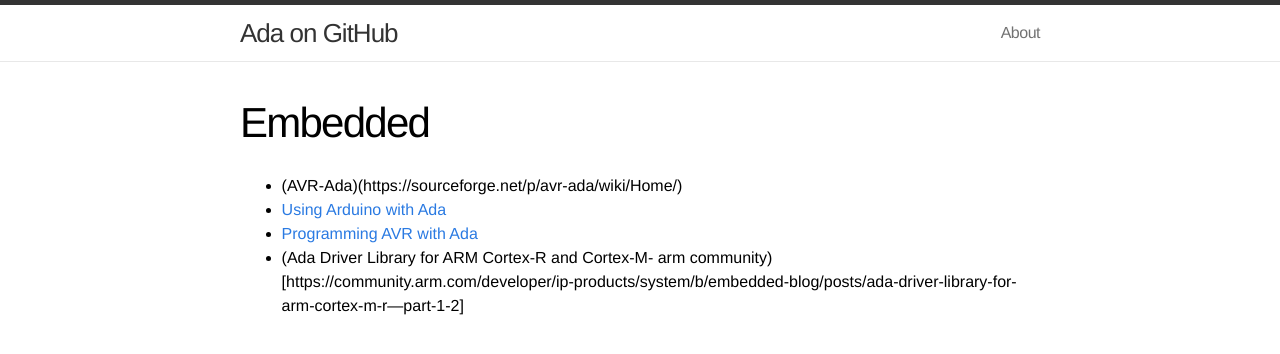
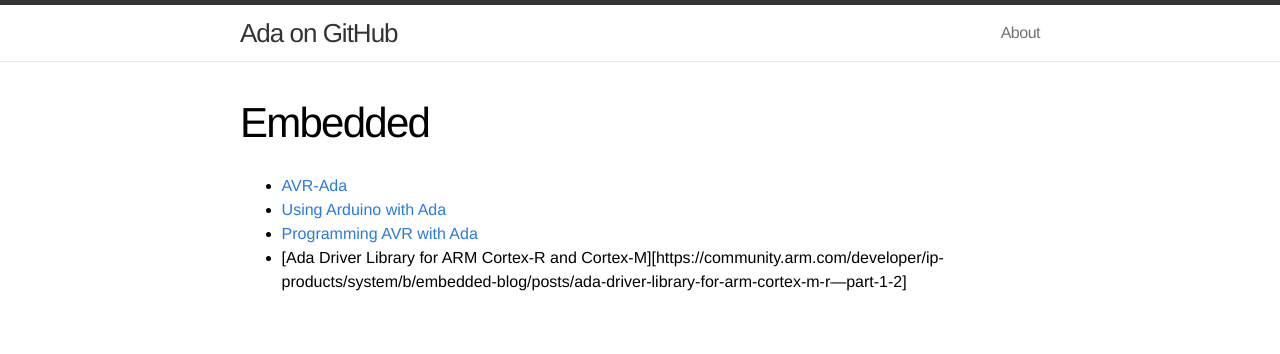
Before and after one commit to quornings/quornings.github.io, a Jekyll site: the page built from embedded.md, in a window 1280 px wide. Shown: the top 354 px of the page. Built offline with Jekyll 4.4.1, drawn with Linux system fonts in a browser that asks for light colours.

Commit message:
Fix format.

```diff
--- a/embedded.md
+++ b/embedded.md
@@ -4,7 +4,7 @@ title: Embedded
 permalink: /embedded/
 ---
 
-- (AVR-Ada)(https://sourceforge.net/p/avr-ada/wiki/Home/)
+- [AVR-Ada](https://sourceforge.net/p/avr-ada/wiki/Home/)
 - [Using Arduino with Ada](http://arduino.ada-language.com/building-avr-gnat-for-avr-ada.html)
 - [Programming AVR with Ada](https://wiki.kucia.net/doku.php?id=projects:avrada)
-- (Ada Driver Library for ARM Cortex-R and Cortex-M- arm community)[https://community.arm.com/developer/ip-products/system/b/embedded-blog/posts/ada-driver-library-for-arm-cortex-m-r---part-1-2]
+- [Ada Driver Library for ARM Cortex-R and Cortex-M][https://community.arm.com/developer/ip-products/system/b/embedded-blog/posts/ada-driver-library-for-arm-cortex-m-r---part-1-2]
```
